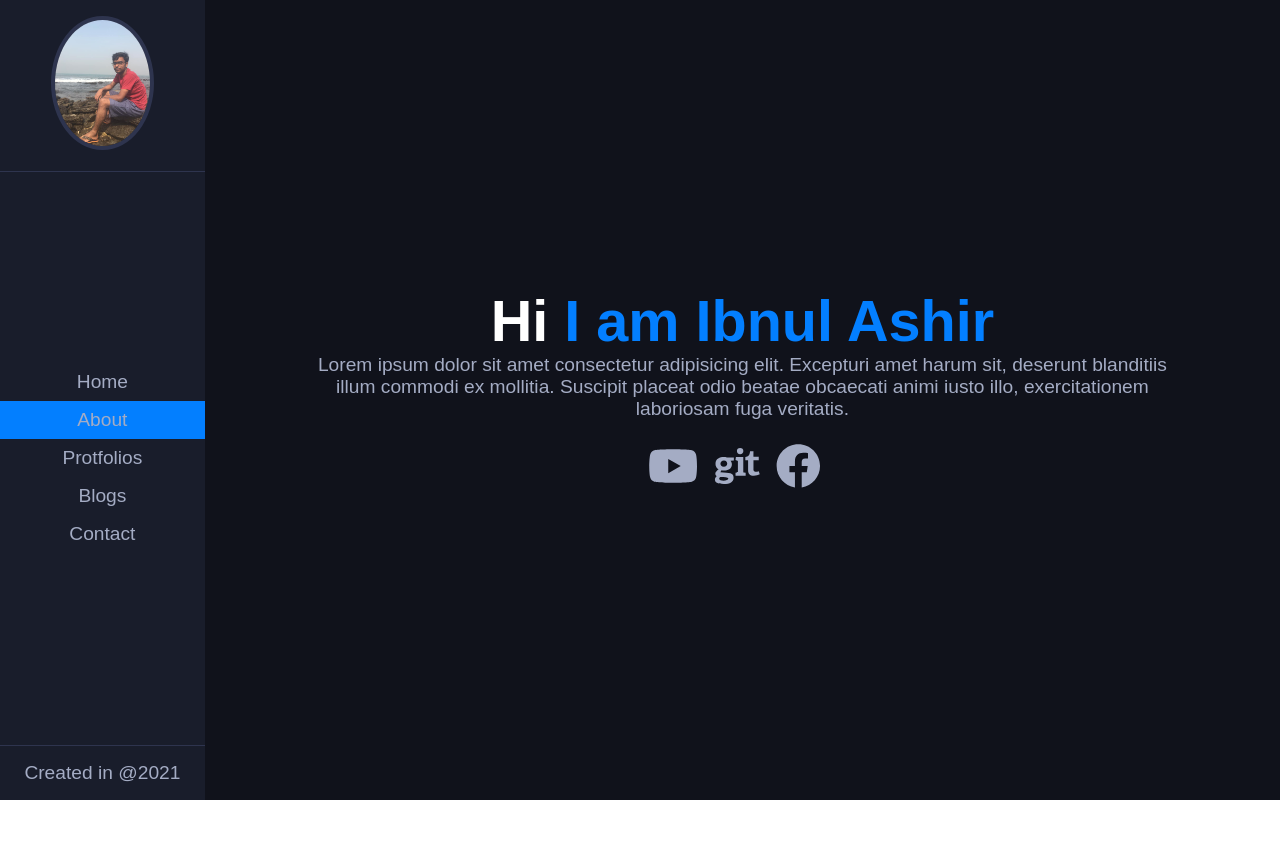
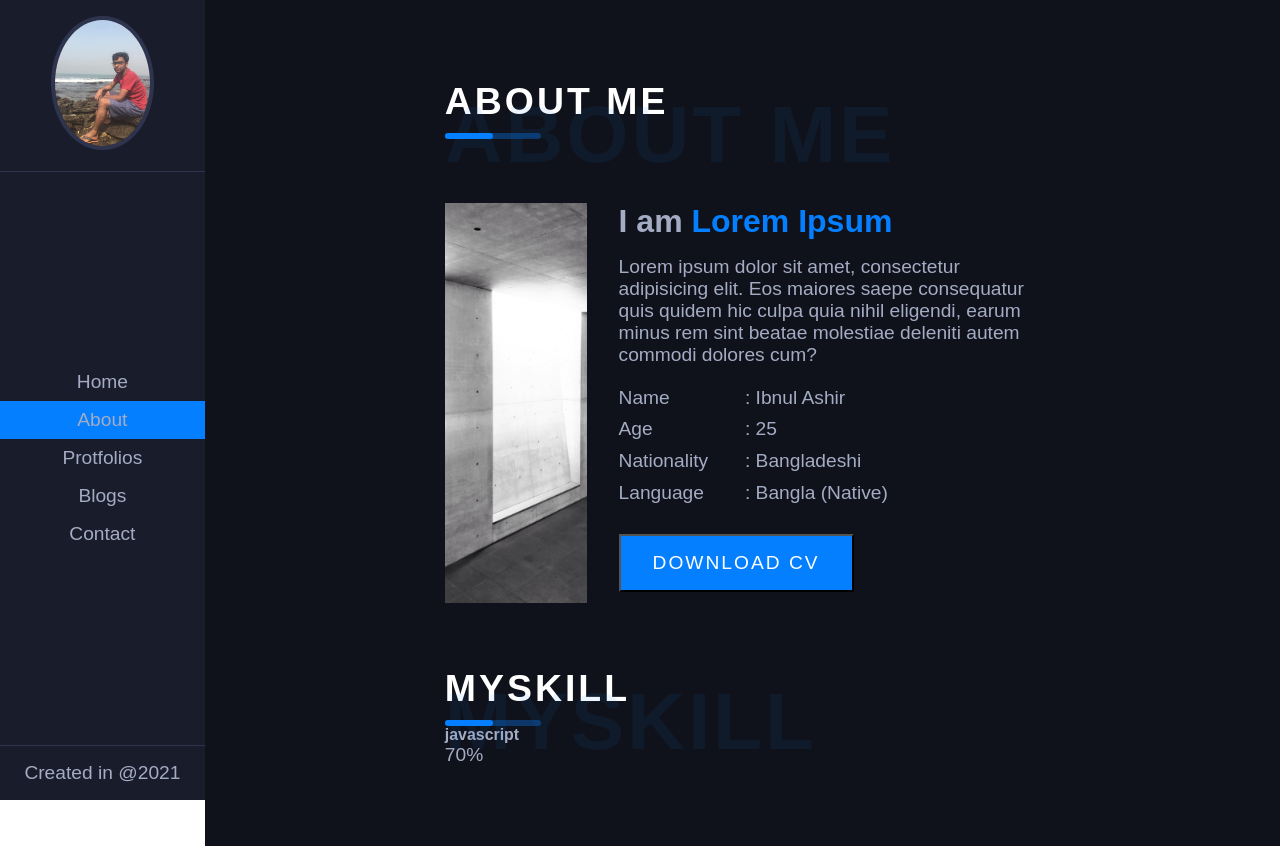
Before and after one commit to ibnul42/protfolio-website, a React (Create React App) app: page /about in a window 1280 px wide. Before the commit the page ends 800 px from the top, so only its background shows below. Built offline with nearby package versions, Linux system fonts and the light colour scheme.

Commit message:
about page designed updated

```diff
--- a/src/App.js
+++ b/src/App.js
@@ -1,6 +1,11 @@
+import { Route, Switch } from 'react-router';
 import './App.scss';
 import NavBar from './Components/NavBar';
+import AboutPage from './Pages/AboutPage';
+import BlogsPage from './Pages/BlogsPage';
+import ContactPage from './Pages/ContactPage';
 import HomePage from './Pages/HomePage';
+import ProtfolioPage from './Pages/ProtfolioPage';
 
 function App() {
   return (
@@ -10,7 +15,23 @@ function App() {
       </div>
       <div className="main-content">
         <div className="content">
-            <HomePage />
+            <Switch>
+              <Route path="/" exact>
+                <HomePage />
+              </Route>
+              <Route path="/about" exact>
+                <AboutPage />
+              </Route>
+              <Route path="/protfolios" exact>
+                <ProtfolioPage />
+              </Route>
+              <Route path="/blogs" exact>
+                <BlogsPage />
+              </Route>
+              <Route path="/contact" exact>
+                <ContactPage />
+              </Route>
+            </Switch>
         </div>
       </div>
     </div>
--- a/src/App.scss
+++ b/src/App.scss
@@ -1,6 +1,8 @@
+@import './styles/about';
 @import './styles/layout';
 @import './styles/typography';
 @import './styles/navbar';
+@import './styles/title';
 
 *{
     padding: 0;
@@ -13,3 +15,7 @@ body{
     font-family: 'M PLUS Rounded 1', sans-serif;
     font-size: 1.2rem;
 }
+
+span{
+    color: #037FFF;
+}
--- /dev/null
+++ b/src/Components/SkillSection.js
@@ -0,0 +1,19 @@
+import React from 'react';
+
+const SkillSection = ({skill, progress}) => {
+    return (
+        <div className="SkillSection">
+            <div className="skills-container">
+                <h5 className="skill-title">{skill}</h5>
+                <div className="skill-bar">
+                    <p className="skill-text">{progress}</p>
+                    <div className="skillprogress">
+
+                    </div>
+                </div>
+            </div>
+        </div>
+    );
+};
+
+export default SkillSection;
--- /dev/null
+++ b/src/Components/Title.js
@@ -0,0 +1,14 @@
+import React from 'react';
+
+const Title = ({title, span}) => {
+    return (
+        <div className="Title">
+            <h3>
+                {title}
+                <span>{span}</span>
+            </h3>
+        </div>
+    );
+};
+
+export default Title;
--- /dev/null
+++ b/src/Pages/AboutPage.js
@@ -0,0 +1,17 @@
+import React from 'react';
+import SkillSection from '../Components/SkillSection';
+import Title from '../Components/Title';
+import ImageSection from './ImageSection';
+
+const AboutPage = () => {
+    return (
+        <div className="AboutPage">
+            <Title title={'About me'} span={'About me'} />
+            <ImageSection />
+            <Title title={'MySkill'} span={'MySkill'} />
+            <SkillSection skill={'javascript'} progress={'70%'} />
+        </div>
+    );
+};
+
+export default AboutPage;
--- /dev/null
+++ b/src/Pages/BlogsPage.js
@@ -0,0 +1,11 @@
+import React from 'react';
+
+const BlogsPage = () => {
+    return (
+        <div>
+            <h1>Blog Page</h1>
+        </div>
+    );
+};
+
+export default BlogsPage;
--- /dev/null
+++ b/src/Pages/ContactPage.js
@@ -0,0 +1,11 @@
+import React from 'react';
+
+const ContactPage = () => {
+    return (
+        <div>
+            <h1>Contact page</h1>
+        </div>
+    );
+};
+
+export default ContactPage;
--- /dev/null
+++ b/src/Pages/ImageSection.js
@@ -0,0 +1,34 @@
+import React from 'react';
+import about from '../img/2438208.jpg';
+
+const ImageSection = () => {
+    return (
+        <div className="ImageSection">
+            <div className="img">
+                <img src={about} alt=""/>
+            </div>
+            <div className="about-info">
+                <h4>I am <span>Lorem Ipsum</span></h4>
+                <p className="about-text">Lorem ipsum dolor sit amet, consectetur adipisicing elit. Eos maiores saepe consequatur quis quidem hic culpa quia nihil eligendi, earum minus rem sint beatae molestiae deleniti autem commodi dolores cum?</p>
+                <div className="about-details">
+                    <div className="left-section">
+                        <p>Name</p>
+                        <p>Age</p>
+                        <p>Nationality</p>
+                        <p>Language</p>
+                    </div>
+                    <div className="right-section">
+                        <p>: Ibnul Ashir</p>
+                        <p>: 25</p>
+                        <p>: Bangladeshi</p>
+                        <p>: Bangla (Native)</p>
+                        <p></p>
+                    </div>
+                </div>
+                <button className="btn">Download CV</button>
+            </div>
+        </div>
+    );
+};
+
+export default ImageSection;
--- /dev/null
+++ b/src/Pages/ProtfolioPage.js
@@ -0,0 +1,11 @@
+import React from 'react';
+
+const ProtfolioPage = () => {
+    return (
+        <div>
+            <h1>Protfolio</h1>
+        </div>
+    );
+};
+
+export default ProtfolioPage;
--- /dev/null
+++ b/src/styles/_about.scss
@@ -0,0 +1,62 @@
+.ImageSection{
+    display: flex;
+    margin-top: 4rem;
+    margin-bottom: 4rem;
+    .img{
+        width: 100%;
+        height: 50vh;
+        img{
+            width: 100%;
+            object-fit: cover;
+            height: 100%;
+        }
+    }
+
+    .about-info{
+        margin-left: 2rem;
+        h4{
+            font-size: 2rem;
+        }
+        .about-text{
+            padding:1rem 0;
+        }
+    }
+
+    .about-details{
+        display: flex;
+        p{
+            padding: .3rem 0;
+        }
+        .right-section{
+            margin-left: 2.3rem;
+        }
+    }
+
+}
+
+.btn{
+    padding: 1rem 2rem;
+    background-color: #037FFF;
+    outline: none;
+    font-family: inherit;
+    font-size: inherit;
+    color: white;
+    text-transform: uppercase;
+    cursor: pointer;
+    letter-spacing: 2px;
+    margin-top: 1rem;
+    position: relative;
+    &::after{
+        position: absolute;
+        content:"";
+        width: 0;
+        height: .3rem;
+        left: 0;
+        bottom: 0;
+        background-color: #a4acc4;
+        transition: all 0.4s ease-in-out;
+    }
+    &:hover::after{
+        width: 100%;
+    }
+}
--- a/src/styles/_layout.scss
+++ b/src/styles/_layout.scss
@@ -13,5 +13,8 @@
         min-height: 100vh;
         display: grid;
         position: relative;
+        .content{
+            margin: 5rem 15rem;
+        }
     }
 }
--- /dev/null
+++ b/src/styles/_title.scss
@@ -0,0 +1,35 @@
+.Title{
+    text-transform: uppercase;
+    font-size: 2rem;
+    color: white;
+    position: relative;
+    padding-bottom: 1rem;
+    letter-spacing: 3px;
+    &::before{
+        content: "";
+        bottom: 0;
+        position: absolute;
+        left: 0;
+        background-color: #0381ff56;
+        width: 6rem;
+        height: .4rem;
+        border-radius: 50px;
+    }
+    &::after{
+        content: "";
+        bottom: 0;
+        position: absolute;
+        left: 0;
+        background-color: #037FFF;
+        width: 3rem;
+        height: .4rem;
+        border-radius: 50px;
+    }
+    span{
+        position:absolute;
+        top: 15%;
+        left: 0;
+        font-size: 5rem;
+        opacity: 0.07;
+    }
+}
```
Also changed, not shown: src/img/2438208.jpg (added).
